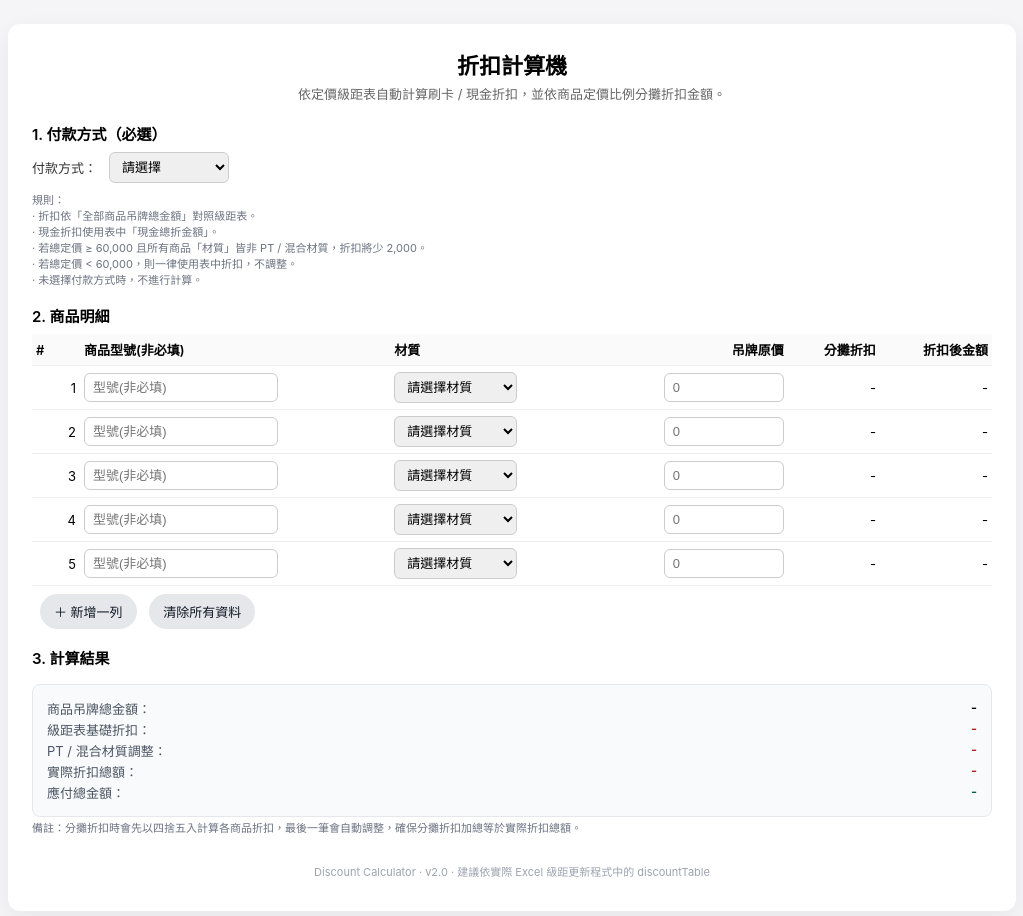
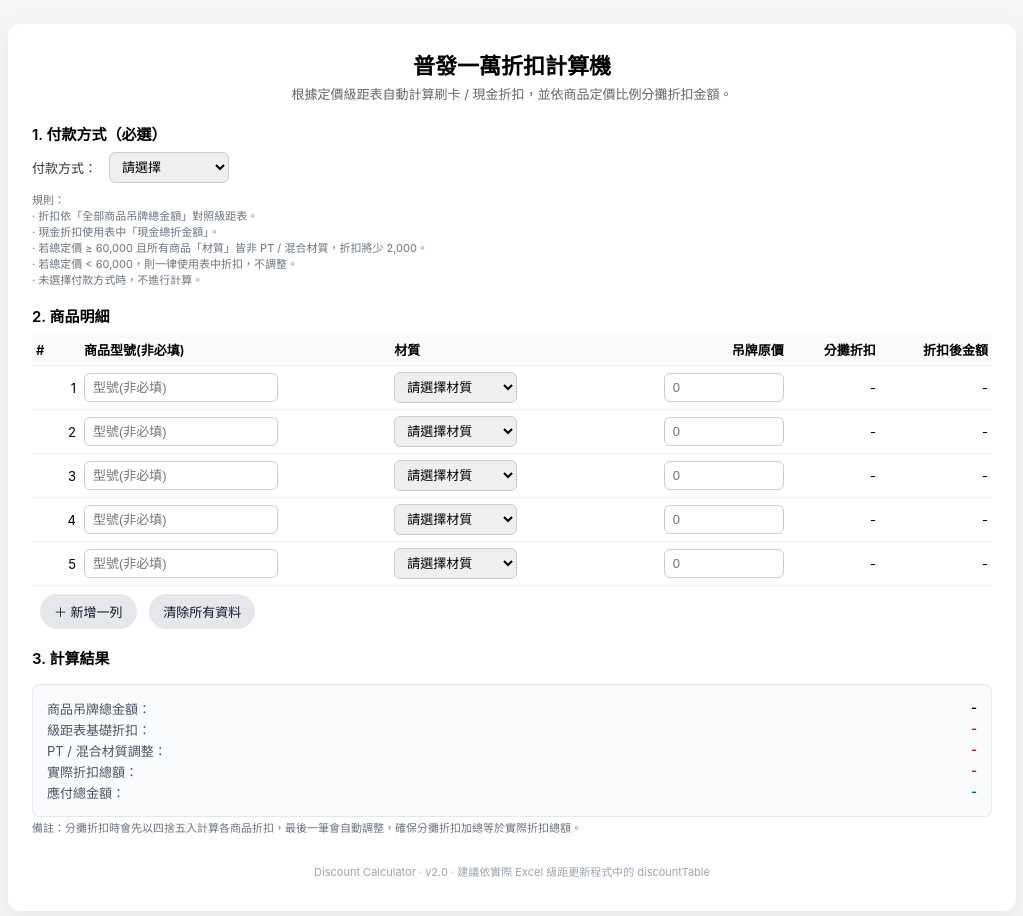
Before and after one commit to ALUXEJulia/universal_10000, a plain HTML site: page index.html in a window 1280 px wide. Shown: the whole page, without its empty margins (128-1151 px from the left). Drawn offline with Linux system fonts and the light colour scheme.

Commit message:
Update index.html

```diff
--- a/index.html
+++ b/index.html
@@ -2,7 +2,7 @@
 <html lang="zh-Hant">
 <head>
   <meta charset="UTF-8" />
-  <title>折扣計算機</title>
+  <title>普發一萬折扣計算機</title>
   <meta name="viewport" content="width=device-width, initial-scale=1" />
   <style>
     :root {
@@ -166,9 +166,9 @@
 </head>
 <body>
   <div class="container">
-    <h1>折扣計算機</h1>
+    <h1>普發一萬折扣計算機</h1>
     <div class="subtitle">
-      依定價級距表自動計算刷卡 / 現金折扣，並依商品定價比例分攤折扣金額。
+      根據定價級距表自動計算刷卡 / 現金折扣，並依商品定價比例分攤折扣金額。
     </div>
 
     <!-- 付款方式 -->
```
